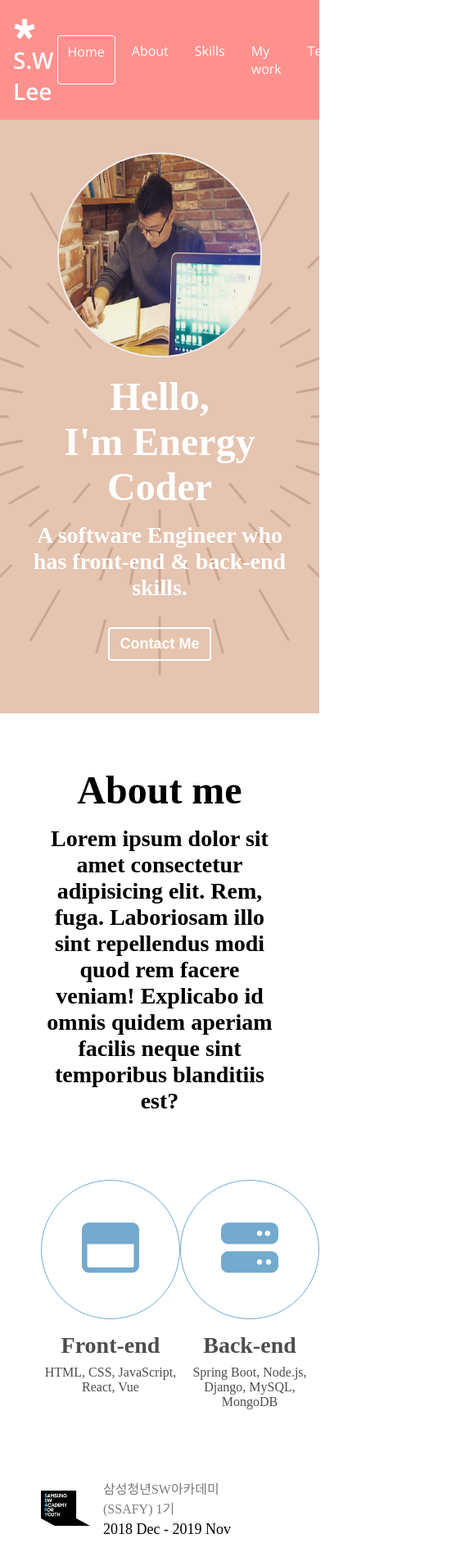
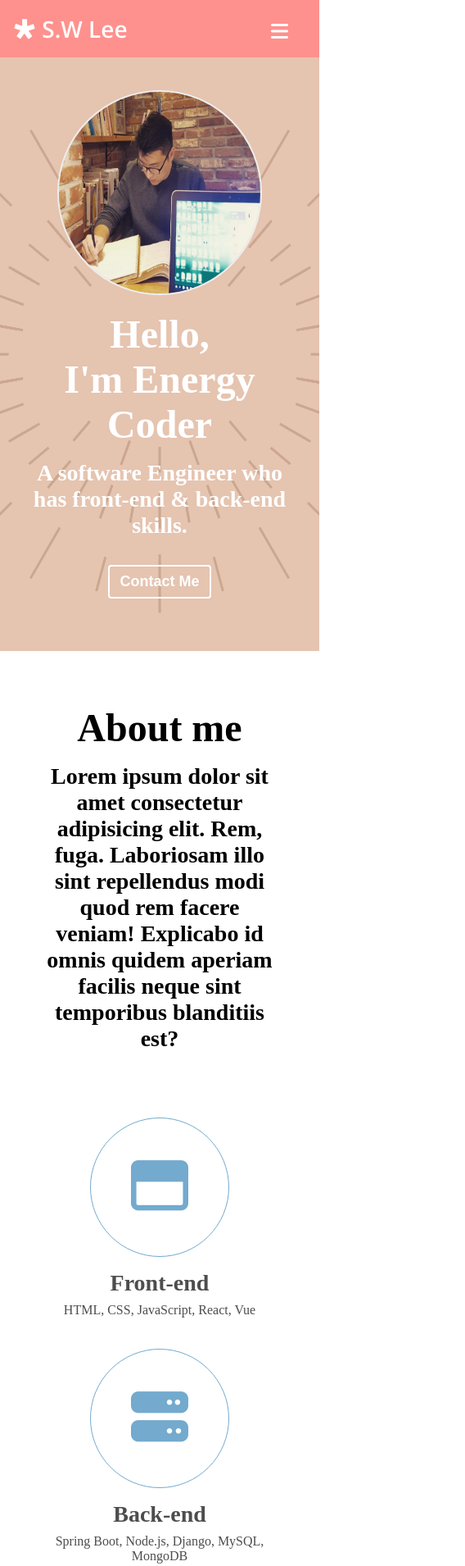
Before and after one commit to BlackMonkey56/Portfolio, a plain HTML site: page index.html in a window 390 px wide. Shown: the top 1910 px of the page at 82% size, 568 px wide, since content can reach past the window. Drawn offline with nearby package versions, Linux system fonts and the light colour scheme.

Commit message:
CSS: Rsponsive

```diff
--- a/index.html
+++ b/index.html
@@ -38,6 +38,11 @@
           <li class="navbar__menu__item">Contact</li>
         </ul>
       </div>
+
+      <!-- Toggle button -->
+      <button class="navbar__toggle-btn">
+        <i class="fas fa-bars"></i>
+      </button>
     </nav>
 
     <!-- Home -->
@@ -287,6 +292,7 @@
         </div>
       </div>
     </section>
+
     <!-- Contact -->
     <section id="contact" class="section">
       <h1 class="contact__title">Let's talk</h1>
--- a/style.css
+++ b/style.css
@@ -153,6 +153,15 @@ button {
 
 .navbar__menu__item:hover {
   background-color: var(--color-dark-pink);
+}
+
+.navbar__toggle-btn {
+  position: absolute;
+  top: 24px;
+  right: 32px;
+  font-size: 24px;
+  color: var(--color-white);
+  display: none;
 }
 
 /* Home */
@@ -475,3 +484,43 @@ button {
   color: var(--color-yellow);
   transition: all var(--animation-duration) ease-in;
 }
+
+/* For below 768px screen width */
+@media screen and (max-width: 768px) {
+  .navbar__toggle-btn {
+    display: block;
+  }
+
+  #navbar {
+    flex-direction: column;
+    align-items: flex-start;
+  }
+
+  .navbar__menu {
+    flex-direction: column;
+    text-align: center;
+    width: 100%;
+    display: none;
+  }
+
+  .about__majors {
+    flex-direction: column;
+  }
+
+  .major {
+    margin-bottom: 38px;
+  }
+
+  .skillset {
+    flex-direction: column;
+  }
+
+  .project {
+    flex-grow: 1;
+  }
+
+  .testimoinal__avatar {
+    width: 80px;
+    height: 80px;
+  }
+}
```
